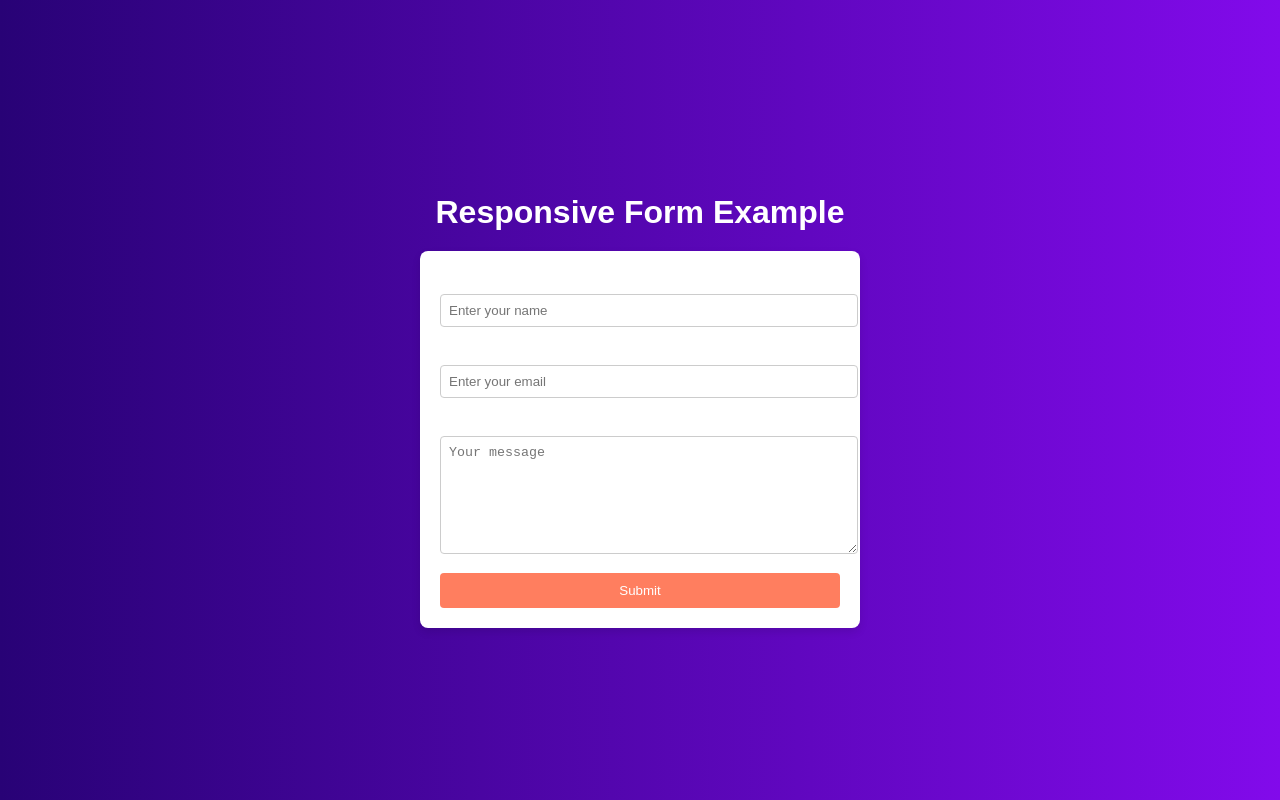
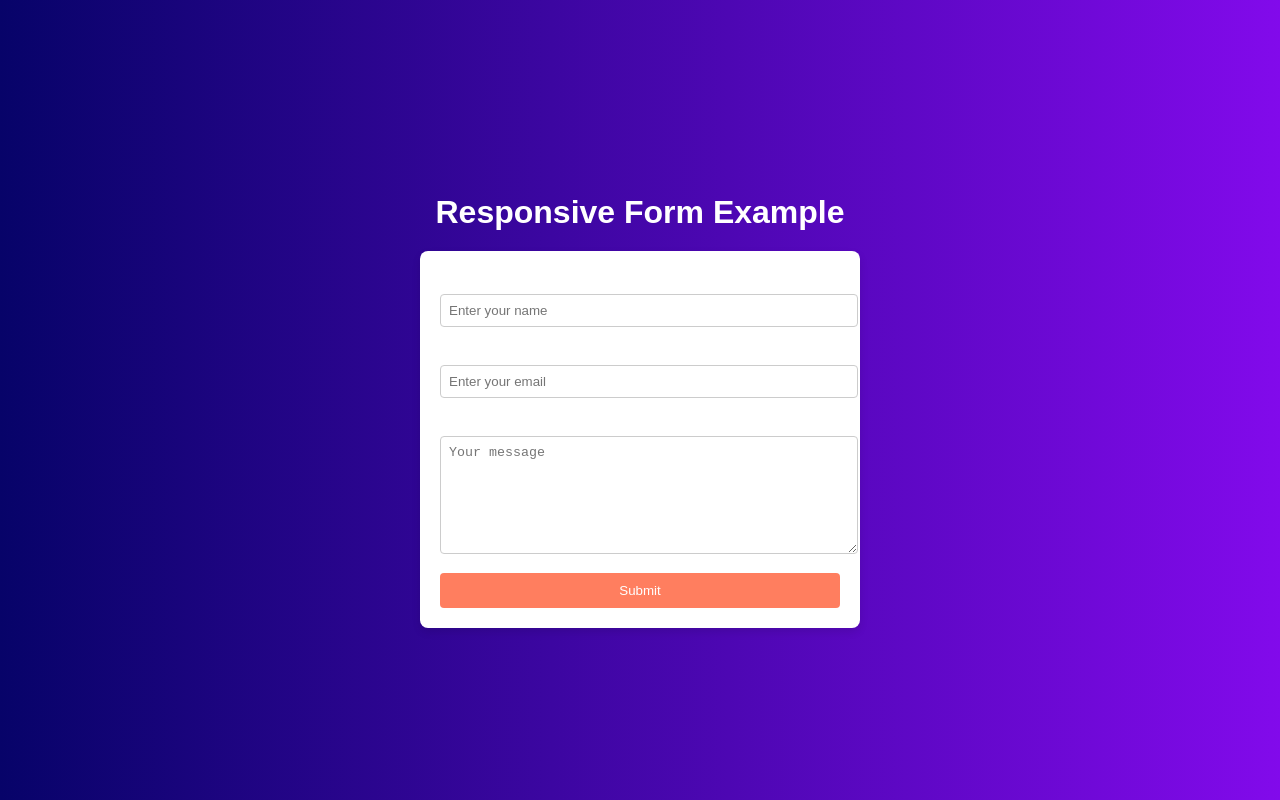
Before and after one commit to Lithasa/LeraningReact, a React (Create React App) app in the folder reactp/: page / in a window 1280 px wide. Built offline with nearby package versions, Linux system fonts and the light colour scheme.

Commit message:
changed styles

```diff
--- a/reactp/src/App.css
+++ b/reactp/src/App.css
@@ -1,7 +1,7 @@
 /* App.css */
 .App {
   font-family: Arial, sans-serif;
-  background: linear-gradient(to right, #280276, #820aeb);
+  background: linear-gradient(to right, #070369, #820aeb);
   min-height: 100vh;
   display: flex;
   flex-direction: column;
```
